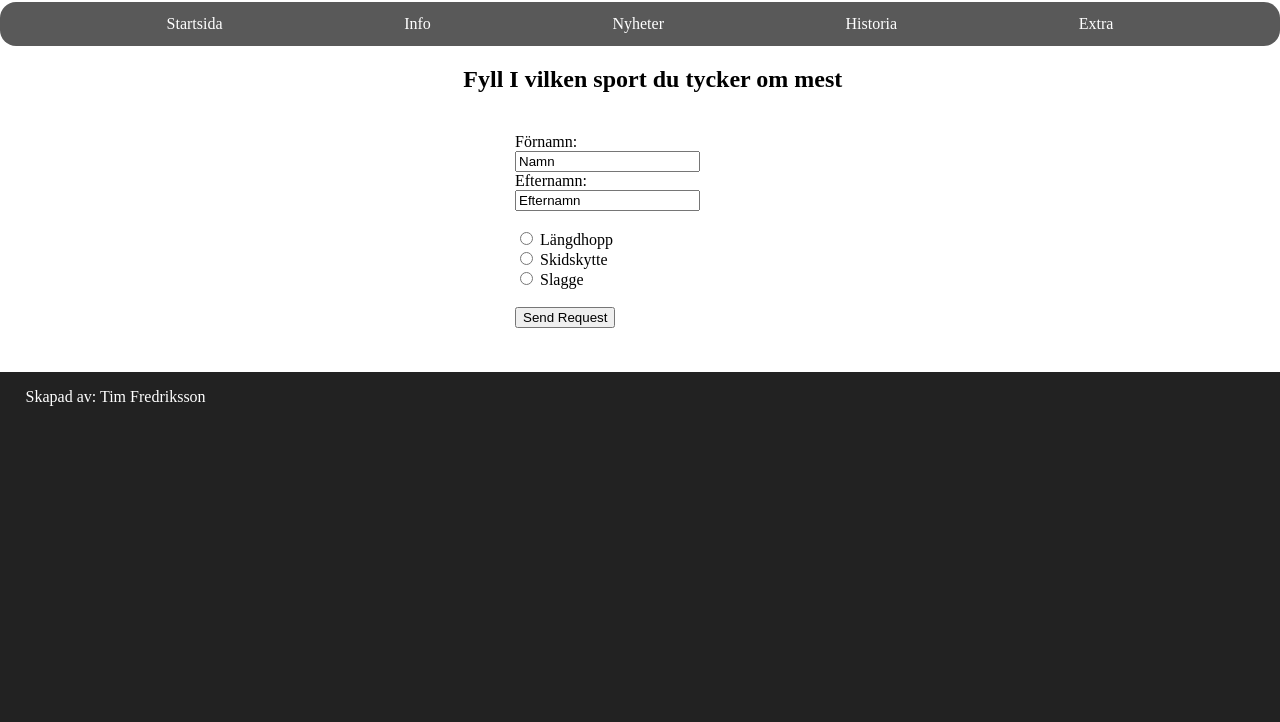
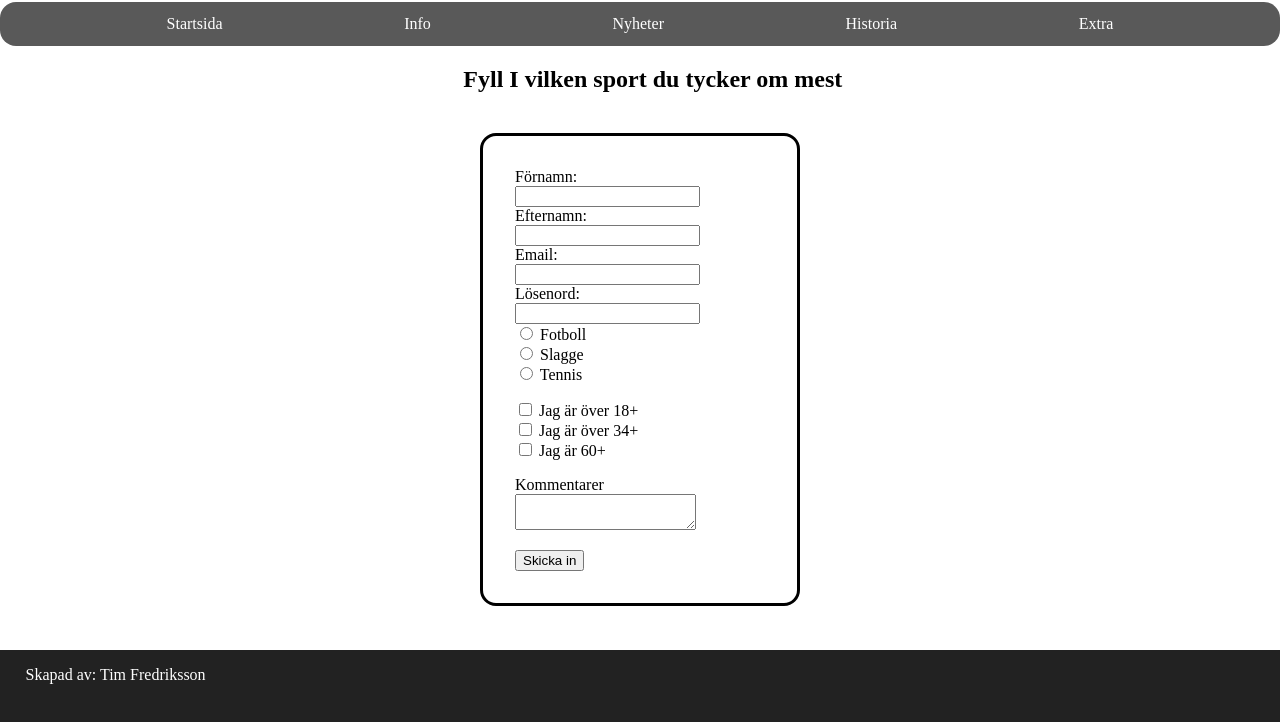
Before and after one commit to Dungeater1337/Slutprojekt-Webbutveckling-1, a plain HTML site: page formulär.html in a window 1280 px wide. Shown: the part 78-800 px from the top of the page. Drawn offline with Linux system fonts and the light colour scheme.

Commit message:
sadas
dasdasd

```diff
--- a/formulär.html
+++ b/formulär.html
@@ -44,27 +44,48 @@
         <h2 id="formulärrubrik"> Fyll I vilken sport du tycker om mest </h2>
         <section>
           <!--Formulär-->
-          <form action="./tack.html" method="post">
+          <form action="./support.html" method="post">
             <label for="fname">Förnamn:</label>
             <br>
-            <input type="text" id="fname" name="fname" value="Namn">
+            <input type="text" id="fname" name="fname">
             <br>
-            <label for="enamn">Efternamn:</label>
+            <label for="ename">Efternamn:</label>
             <br>
-            <input type="text" id="enamn" name="ename" value="Efternamn">
+            <input type="text" id="ename" name="ename">
             <br>
+            <label for="email">Email:</label>
             <br>
-            <input type="radio" id="längdhopp" name="gren" value="Längdhopp">
-            <label for="längdhopp">Längdhopp</label>
+            <input type="text" id ="email" name ="email">
             <br>
-            <input type="radio" id="skidskytte" name="gren" value="Skidskytte">
-            <label for="skidskytte">Skidskytte</label>
+            <label for ="lösen">Lösenord:</label>
             <br>
-            <input type="radio" id="slagge" name="gren" value="Slagge">
-            <label for="slagge">Slagge</label>
+            <input type ="password" id ="lösenord" name ="lösenord">
             <br>
+            <input type="radio" id="Fotboll" name="gren" value="Fotboll">
+            <label for="Fotboll">Fotboll</label>
             <br>
-            <input type="submit" value="Send Request">
+            <input type="radio" id="Slagge" name="gren" value="Slagge">
+            <label for="Slagge">Slagge</label>
+            <br>
+            <input type="radio" id="Tennis" name="gren" value="Tennis">
+            <label for="Tennis">Tennis</label>
+            <br>
+            <p></p>
+            <input type="checkbox" id ="ålder" name ="ålder" value ="ålder">
+            <label for="ålder">Jag är över 18+</label>
+            <br>
+            <input type="checkbox" id ="ålderI" name ="ålderI" value="ålderI">
+            <label for="ålderI">Jag är över 34+</label>
+            <br>
+            <input type="checkbox" id ="ålderII" name ="ålderII" value="ålderII">
+            <label for="ålderII">Jag är 60+</label>
+            <br>
+            <p></p>
+            <label for="kommentarer">Kommentarer</label>
+            <textarea id="kommentarer" name="text"></textarea>
+            <br>
+            <p></p>
+            <input type="submit" value="Skicka in" >
           </form>
         </section>
       </main>
--- a/styles.css
+++ b/styles.css
@@ -150,6 +150,9 @@ form {
     margin: 0 auto;
     margin-bottom: 2%;
     width: 250px;
+    border-style: solid;
+    border-radius: 1em;
+    padding: 2em;
 }
 
 /*Design för bilder "overall"*/
```
